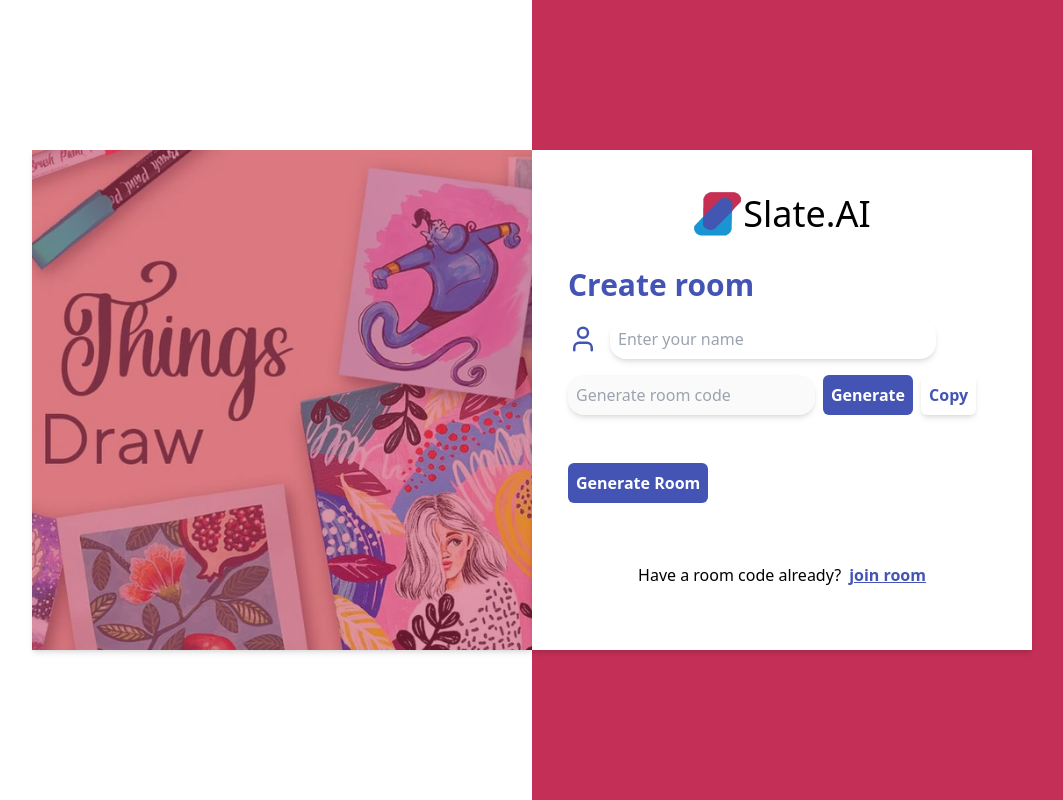
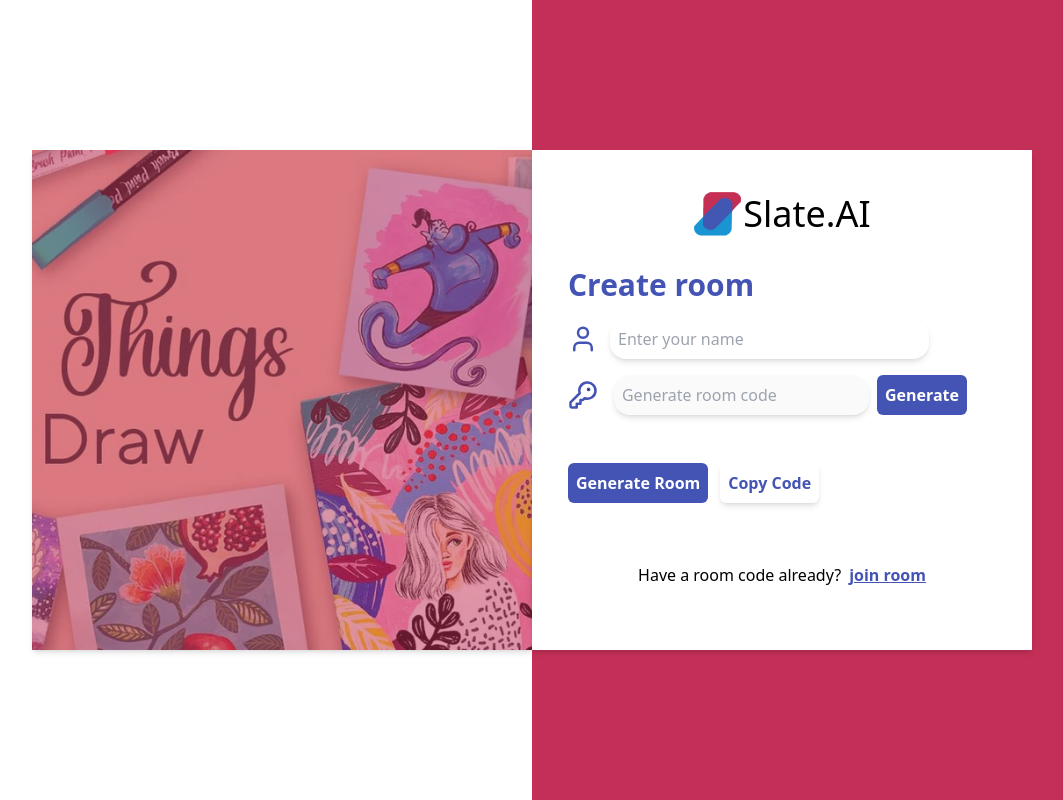
Before and after one commit to sd012gfhkhhvh/Slate.AI, a React (Vite) app in the folder client/: page /form in a window 1280 px wide. Shown: the whole page, without its empty margins (108-1171 px from the left). Built offline with nearby package versions, Linux system fonts and the light colour scheme; no server answers.

Commit message:
fix: issue #23 and form UI improvements

```diff
--- a/client/src/components/Forms/CreateRoomForm/index.jsx
+++ b/client/src/components/Forms/CreateRoomForm/index.jsx
@@ -3,7 +3,8 @@
 import { useState } from "react";
 import { useNavigate } from "react-router-dom";
 import { GeneraterandString } from "../../../helper/GeneraterandString";
-import { User } from "lucide-react";
+import { User, KeyRound } from "lucide-react";
+import { toast } from "react-toastify";
 
 const CreateRoom = ({ socket, setUser }) => {
   const [roomId, setRoomId] = useState("");
@@ -22,10 +23,30 @@ const CreateRoom = ({ socket, setUser }) => {
 
   const handleCopy = () => {
     navigator.clipboard.writeText(roomId);
+    if (roomId) {
+      toast.info(`Room Code copied to clipboard.`, {
+        position: toast.POSITION.TOP_CENTER,
+      });
+    }
   };
 
   const handleGenerateRoom = (e) => {
     e.preventDefault(); //to prevent the default behaviour
+
+    // Validate name and roomId
+    if (!name) {
+      toast.info(`Please enter your name.`, {
+        position: toast.POSITION.TOP_CENTER,
+      });
+      return;
+    }
+
+    if (!roomId) {
+      toast.info(`Please generate a Room code.`, {
+        position: toast.POSITION.TOP_CENTER,
+      });
+      return;
+    }
 
     const userData = {
       name,
@@ -59,39 +80,41 @@ const CreateRoom = ({ socket, setUser }) => {
           ></input>
         </div>
 
-        <div className="flex w-[100%]">
+        <div className="flex">
           <div className="flex justify-center items-center gap-2">
+            <KeyRound size={30} color="#4454b4" className="md:hidden block" />
+            <KeyRound size={38} color="#4454b4" className="md:block hidden" />
             <input
               type="text"
               placeholder="Generate room code"
               value={roomId}
-              className="p-2 rounded-2xl w-[60%] md:w-[80%] shadow-md text-[#4454b4] focus:outline-[#4454b4]"
+              className="p-2 ml-1 md:ml-2 rounded-2xl w-[60%] md:w-[80%] shadow-md text-[#4454b4] focus:outline-[#4454b4]"
               disabled
             ></input>
             <div className="flex justify-center items-center gap-2">
               <button
                 type="button"
-                className="p-2 bg-[#4454b4] text-white font-semibold rounded-md"
+                className="p-2 bg-[#4454b4] hover:bg-[#4454b4]/90 text-white font-semibold rounded-md"
                 onClick={handleGenerateRoomId}
               >
                 Generate
-              </button>
-              <button
-                type="button"
-                className="p-2 text-[#4454b4] bg-white font-semibold rounded-md shadow-md"
-                onClick={handleCopy}
-              >
-                Copy
               </button>
             </div>
           </div>
         </div>
 
         <button
-          className="p-2 bg-[#4454b4] my-12 text-white font-semibold rounded-md"
+          className="p-2 bg-[#4454b4] hover:bg-[#4454b4]/90 my-12 text-white font-semibold rounded-md"
           onClick={handleGenerateRoom}
         >
           Generate Room
+        </button>
+        <button
+          type="button"
+          className="p-2 ml-3 text-[#4454b4] bg-white hover:bg-gray-50 font-semibold rounded-md shadow-md"
+          onClick={handleCopy}
+        >
+          Copy Code
         </button>
       </form>
     </>
--- a/client/src/components/Forms/JoinRoomForm/index.jsx
+++ b/client/src/components/Forms/JoinRoomForm/index.jsx
@@ -4,6 +4,7 @@ import { useState } from "react";
 import { useNavigate } from "react-router-dom";
 import { GeneraterandString } from "../../../helper/GeneraterandString";
 import { KeyRound, User } from "lucide-react";
+import { toast } from "react-toastify";
 
 const JoinRoom = ({ socket, setUser }) => {
   const [name, setName] = useState("");
@@ -13,6 +14,21 @@ const JoinRoom = ({ socket, setUser }) => {
 
   const handleJoinRoom = (e) => {
     e.preventDefault();
+
+    // Validate name and roomId
+    if (!name) {
+      toast.info(`Please enter your name.`, {
+        position: toast.POSITION.TOP_CENTER,
+      });
+      return;
+    }
+
+    if (!roomId) {
+      toast.info(`Please enter a Room code.`, {
+        position: toast.POSITION.TOP_CENTER,
+      });
+      return;
+    }
 
     const userData = {
       name,
@@ -54,13 +70,13 @@ const JoinRoom = ({ socket, setUser }) => {
               placeholder="Enter Room Id"
               value={roomId}
               onChange={(e) => setRoomId(e.target.value)}
-              className="p-2 ml-2 rounded-2xl w-[250px] md:w-[280px] shadow-md focus:text-[#c32f57] focus:outline-[#c32f57]"
+              className="p-2 ml-1 rounded-2xl w-[250px] md:w-[280px] shadow-md focus:text-[#c32f57] focus:outline-[#c32f57]"
             ></input>
           </div>
         </div>
 
         <button
-          className="p-2 bg-[#c32f57] my-12 text-white font-semibold rounded-md"
+          className="p-2 bg-[#c32f57] hover:bg-[#c32f57]/90 my-12 text-white font-semibold rounded-md"
           onClick={handleJoinRoom}
         >
           Enter Room
```
Also changed, not shown: 1 other file (tests, documents, lock files or other folders).
